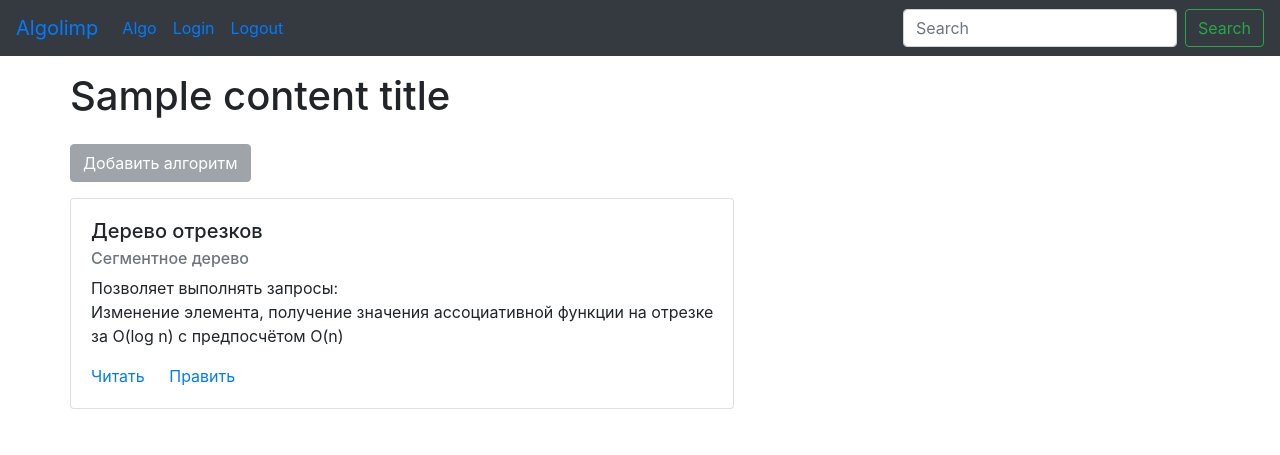
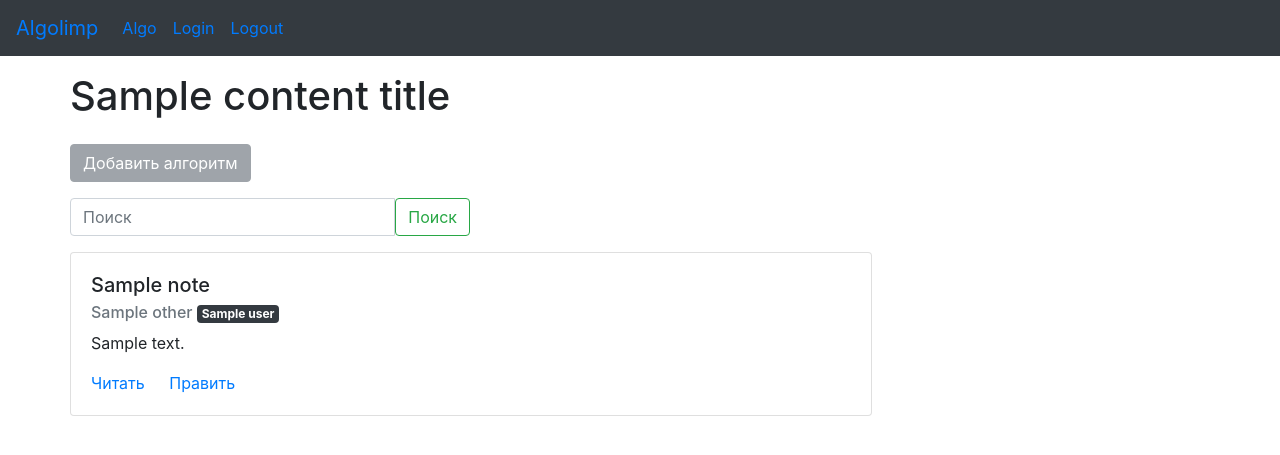
Before and after one commit to Gornak40/algolimp, a Flask app: template templates/algo.html in a window 1280 px wide. Shown: the top 455 px of the page. Run offline with Flask 2, Linux system fonts and the light colour scheme; the template is opened without the code that fills it: most values are stand-ins (such as "Sample title", 1, 10 or a date in 2020); some libraries are stand-ins or nearby versions.

Commit message:
Database and Boostrap commit
Adding algo is working now correctly, also I made search, reading and some nice features

```diff
--- a/app.py
+++ b/app.py
@@ -1,5 +1,5 @@
 from flask import Flask, render_template, url_for, request, session, redirect
-from cfApi import userInfo
+from cfApi import userInfo, getTitle, getColor, searchFunc
 from random import randint
 from werkzeug.security import generate_password_hash, check_password_hash
 from flask_sqlalchemy import SQLAlchemy
@@ -26,8 +26,20 @@ class Algo(db.Model):
 	other = db.Column(db.String, nullable=False)
 	description = db.Column(db.Text, nullable=False)
 	urls = db.Column(db.Text, nullable=False)
-	paste = db.Column(db.String)
+	paste = db.Column(db.String, unique=True, nullable=False)
 	user = db.Column(db.String, nullable=False)
+
+
+def updateDB():
+	A = Algo()
+	A.name = session['algo']['name']
+	A.other = session['algo']['other']
+	A.description = session['algo']['description']
+	A.urls = session['algo']['urls']
+	A.paste = session['algo']['paste']
+	A.user = session['algo']['user']
+	db.session.add(A)
+	db.session.commit()
 
 
 @app.route('/')
@@ -64,6 +76,8 @@ def adding():
 		session['algo']['user'] = user['handle']
 		if (all([session['algo'].get(i) for i in interfaces])):
 			# здесь я типо базу данных обновляю
+			updateDB()
+			session.pop('algo')
 			return redirect('/algo')
 	return render_template('adding.html', **kwargs, **session)
 
@@ -75,7 +89,9 @@ def algo():
 	kwargs['content_title'] = 'Algo'
 	if request.method == 'POST' and session.get('auth'):
 		return redirect('/algo/adding')
-	return render_template('algo.html', **kwargs, **session)
+	data = reversed(Algo.query.all())
+	data = filter(lambda x: searchFunc(x, request.args.get('search', '')), data)
+	return render_template('algo.html', **kwargs, **session, data=data)
 
 
 @app.route('/login/', methods=['post', 'get'])
@@ -89,6 +105,7 @@ def login():
 		if handle:
 			session['handle'] = handle
 			session['user'] = userInfo(handle)
+			session['color'] = getColor(session['user'])
 			session['email'] = session['user'].get('email') if session['user'] else None
 			session['secret'] = str(randint(1000, 9999))
 			session['auth'] = False
@@ -113,5 +130,15 @@ def logout():
 	return render_template('logout.html', **kwargs, **session)
 
 
+@app.route('/reading/<id>/')
+def reading(id):
+	kwargs = dict()
+	ans = Algo.query.filter(Algo.id == int(id))[0]
+	kwargs['title'] = ans.name
+	kwargs['content_title'] = ans.name
+	kwargs['getTitle'] = getTitle
+	return render_template('reading.html', **kwargs, **session, note=ans)
+
+
 if __name__ == '__main__':
 	app.run(debug=True)
--- a/templates/algo.html
+++ b/templates/algo.html
@@ -1,32 +1,47 @@
 {% extends 'base.html' %}
 
 {% block content %}
-<form action="" method="post">
-	<div class="row">
+<div class="row">
+	<form action="" method="post">
 		{% if not auth %}
 		<button type="submit" class="btn btn-secondary" disabled>Добавить алгоритм</button>
 		{% else %}
 		<button type="submit" class="btn btn-secondary">Добавить алгоритм</button>
 		{% endif %}
-	</div>
-</form>
+	</form>
+</div>
 <p></p>
 
 <div class="row">
-	<div class="card">
+	<form class="form-inline my-2 my-lg-0">
+		<div class="input-group mb-3" style="width: 400px">
+			<input type="search" class="form-control" placeholder="Поиск" name="search" aria-label="Поиск" aria-describedby="basic-addon1">
+			<button type="submit" class="btn btn-outline-success">Поиск</button>
+		</div>
+	</form>
+</div>
+
+{% for note in data %}
+{% set bc = "white" if not user or note.user != user['handle'] else "#d4edc9" %}
+<div class="row">
+	<div class="card" style="background-color: {{ bc }}">
 		<div class="card-body">
-			<h5 class="card-title">Дерево отрезков</h5>
-			<h6 class="card-subtitle mb-2 text-muted">Сегментное дерево</h6>
+			<h5 class="card-title">{{ note.name }}</h5>
+			<h6 class="card-subtitle mb-2 text-muted">
+				{{ note.other }}
+				<a href="https://codeforces.com/profile/{{ note.user }}" class="badge badge-dark">{{ note.user }}</a>
+			</h6>
 			<p class="card-text">
-				Позволяет выполнять запросы: <br>
-				Изменение элемента, получение значения ассоциативной функции на отрезке <br>
-				за O(log n) с предпосчётом O(n)
+				{% for line in note.description.strip().split('\n') %}
+					{{ line.strip() }}<br>
+				{% endfor %}
 			</p>
-			<a href="#" class="card-link">Читать</a>
+			<a href="/reading/{{ note.id }}" class="card-link">Читать</a>
 			<a href="#" class="card-link">Править</a>
 		</div>
 	</div>
-
 </div>
+<p></p>
+{% endfor %}
 
 {% endblock %}
--- a/templates/base.html
+++ b/templates/base.html
@@ -10,6 +10,9 @@
 	<style>
 		textarea {
 			resize: none;
+		}
+		.card-body {
+			width: 800px;
 		}
 	</style>
 </head>
@@ -39,12 +42,12 @@
 				<li class="nav-item">
 					<a class="nav-link disabled" href="#" tabindex="-1" aria-disabled="true">{{ handle }}</a>
 				</li>
+				<li class="nav-item">
+					<a class="nav-link disabled" href="#" tabindex="-1" aria-disabled="true" style="color: {{ color }}">{{ user['rating'] }}</a>
+				</li>
 			</ul>
 			{% endif %}
-			<form class="form-inline my-2 my-lg-0">
-				<input class="form-control mr-sm-2" type="search" placeholder="Search" aria-label="Search">
-				<button class="btn btn-outline-success my-2 my-sm-0" type="submit">Search</button>
-			</form>
+
 		</div>
 	</nav>
 	<p></p>
```
Also changed, not shown: cfApi.py (+37 -0 lines), templates/reading.html (added, +27 -0 lines), data/algo.db.
